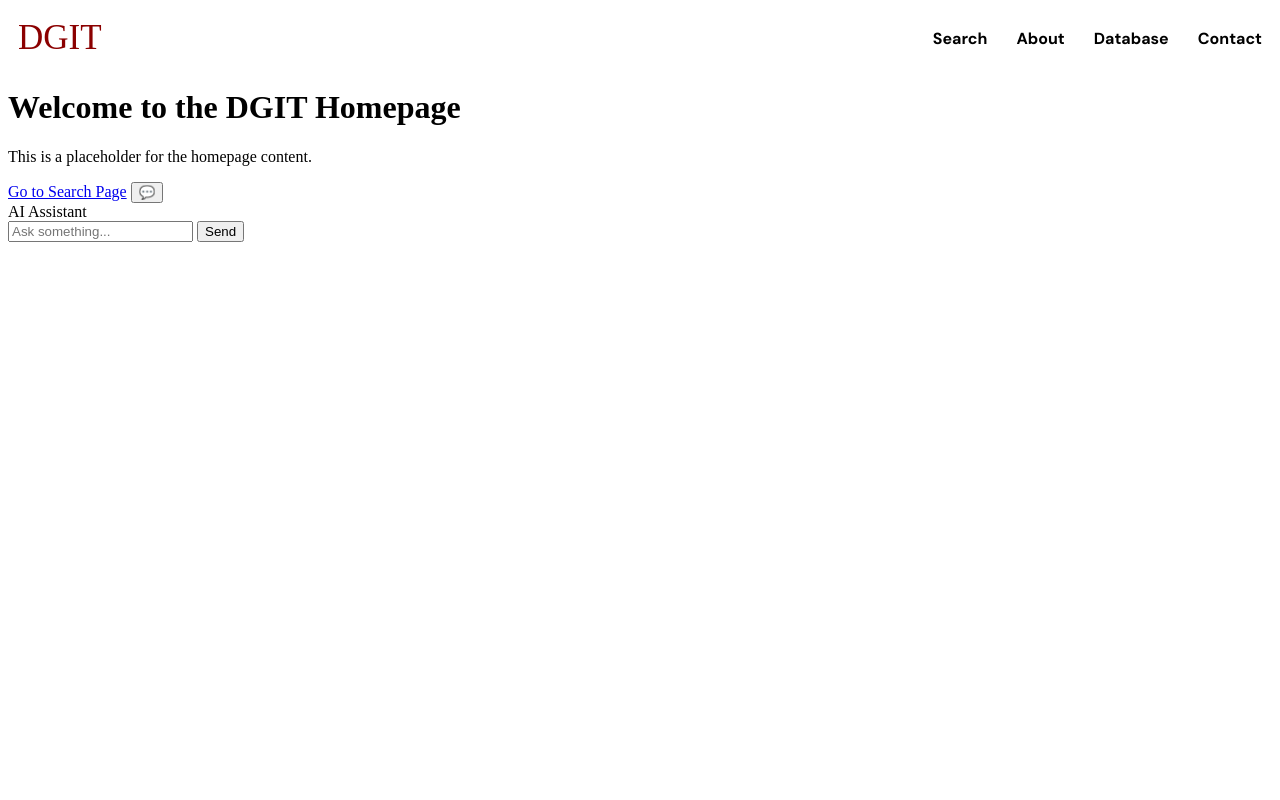
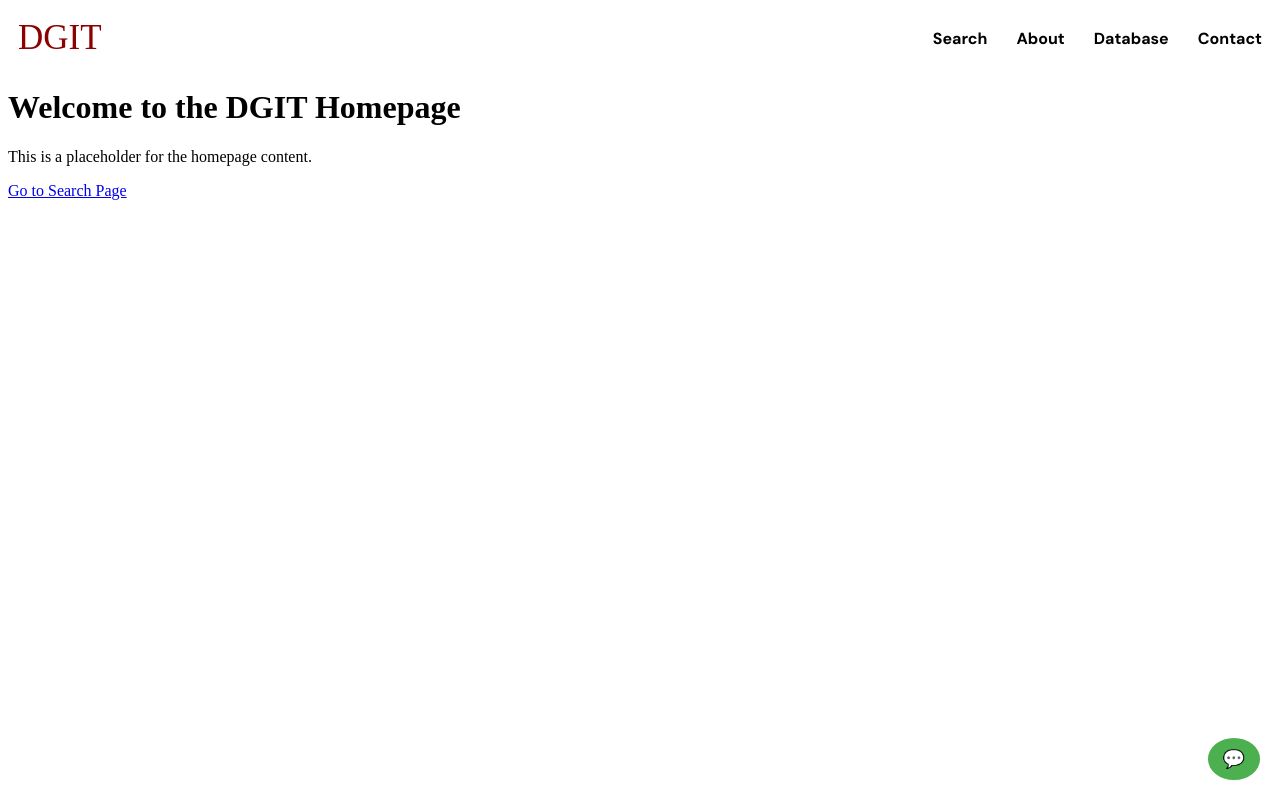
Before and after one commit to thanhdathuynh/DGIT, a Flask app: page / in a window 1280 px wide. Run offline with Flask 3, Linux system fonts and the light colour scheme; some web fonts are replaced.

Commit message:
AI chatbot can now answer basic questions

```diff
--- a/app.py
+++ b/app.py
@@ -208,13 +208,33 @@ def extract_gene_from_question(question):
     #Simple regex to find uppercase gene names (e.g., SLC6A4, BDNF)
     matches = re.findall(r'\b[A-Z0-9]{2,10}\b', question)
     return matches[0] if matches else None
+
+def fetch_ncbi_summary(term):
+    try:
+        url = f"https://eutils.ncbi.nlm.nih.gov/entrez/eutils/esearch.fcgi"
+        params = {"db": "gene", "term": term, "retmode": "json"}
+        r = requests.get(url, params=params, timeout=10)
+        r.raise_for_status()
+        ids = r.json().get("esearchresult", {}).get("idlist", [])
+        if not ids:
+            return None
+        gene_id = ids[0]
+
+        summary_url = f"https://eutils.ncbi.nlm.nih.gov/entrez/eutils/esummary.fcgi"
+        summary_params = {"db": "gene", "id": gene_id, "retmode": "json"}
+        s = requests.get(summary_url, params=summary_params, timeout=10)
+        s.raise_for_status()
+        doc = s.json().get("result", {}).get(gene_id, {})
+        return doc.get("description")
+    except Exception:
+        return None
+
 #landing page of DGIT
 @app.route('/', methods=['GET'])
 def index():
   if request.method == 'GET':
       return render_template('index.html')
   return render_template('index.html')
-
 
 @app.route('/search', methods=['GET', 'POST'])
 def search():
@@ -359,19 +379,20 @@ def ask():
     data = request.get_json()
     question = data.get("question")
 
-    # Optional gene context
     gene_name = extract_gene_from_question(question)
     interactions = None
+    ncbi_summary = None
+
     if gene_name:
         query = """
         query($names: [String!]!) {
           genes(names: $names) {
             nodes {
+              name
               interactions {
                 drug { name conceptId }
                 interactionScore
                 interactionTypes { type directionality }
-                publications { pmid }
                 sources { sourceDbName }
               }
             }
@@ -380,7 +401,7 @@ def ask():
         """
         variables = {"names": [gene_name]}
         try:
-            resp = requests.post("https://dgidb.org/api/graphql", json={"query": query, "variables": variables}, timeout=20)
+            resp = requests.post(DGIDB_API_URL, json={"query": query, "variables": variables}, timeout=15)
             resp.raise_for_status()
             results = resp.json()
             if not results.get("errors"):
@@ -388,7 +409,9 @@ def ask():
         except:
             interactions = None
 
-    answer = ask_ai_google(question, interactions)
+        ncbi_summary = fetch_ncbi_summary(gene_name)
+
+    answer = ask_ai_google(question, interactions, ncbi_summary)
     return jsonify({"answer": answer})
 
 if __name__ == '__main__':
--- a/templates/index.html
+++ b/templates/index.html
@@ -25,38 +25,48 @@
     <p>This is a placeholder for the homepage content.</p>
     <a href="/search">Go to Search Page</a>
 
-        <!-- Barebones: AI Chatbot Toggle Button -->
-<button id="aiToggleBtn">💬</button>
+<!-- AI Chatbot Toggle Button -->
+<button id="aiToggleBtn" style="position:fixed;bottom:20px;right:20px;z-index:1000;padding:10px 15px;border-radius:50%;background:#4caf50;color:white;border:none;font-size:18px;cursor:pointer;">💬</button>
 
 <!-- Floating AI Chat Panel -->
-<div id="aiPanel">
-    <div id="aiPanelHeader">AI Assistant</div>
-    <div id="aiPanelBody"></div>
-    <div id="aiInputContainer">
-        <input type="text" id="aiInput" placeholder="Ask something...">
-        <button id="aiSend">Send</button>
+<div id="aiPanel" style="display:none;position:fixed;bottom:70px;right:20px;width:300px;height:400px;background:white;border:1px solid #ccc;border-radius:10px;box-shadow:0 4px 8px rgba(0,0,0,0.2);z-index:1000;flex-direction:column;overflow:hidden;">
+    <div id="aiPanelHeader" style="background:#4caf50;color:white;padding:10px;font-weight:bold;border-top-left-radius:10px;border-top-right-radius:10px;">AI Assistant</div>
+    <div id="aiPanelBody" style="flex:1;padding:10px;overflow-y:auto;background:#f9f9f9;"></div>
+    <div id="aiInputContainer" style="display:flex;border-top:1px solid #ccc;">
+        <input type="text" id="aiInput" placeholder="Ask something..." style="flex:1;padding:8px;border:none;border-radius:0 0 0 10px;">
+        <button id="aiSend" style="padding:8px 12px;border:none;background:#4caf50;color:white;cursor:pointer;border-radius:0 0 10px 0;">Send</button>
     </div>
 </div>
 
+<!-- Include Markdown parser -->
+<script src="https://cdn.jsdelivr.net/npm/marked/marked.min.js"></script>
+
 <script>
-    // Toggle AI panel visibility
     const aiToggleBtn = document.getElementById('aiToggleBtn');
     const aiPanel = document.getElementById('aiPanel');
+    const aiInput = document.getElementById('aiInput');
+    const aiSend = document.getElementById('aiSend');
+    const aiBody = document.getElementById('aiPanelBody');
+
+    // Toggle AI panel visibility
     aiToggleBtn.addEventListener('click', () => {
         aiPanel.style.display = aiPanel.style.display === 'flex' ? 'none' : 'flex';
         aiPanel.style.flexDirection = 'column';
     });
 
-    const aiInput = document.getElementById('aiInput');
-    const aiSend = document.getElementById('aiSend');
-    const aiBody = document.getElementById('aiPanelBody');
-
-    // Append message to panel
+    // Append message to chat panel
     function appendMessage(text, sender='user') {
         const p = document.createElement('p');
-        p.textContent = text;
         p.style.margin = '5px 0';
-        p.style.fontWeight = sender === 'user' ? 'bold' : 'normal';
+        if(sender === 'ai'){
+            // Render Markdown for AI messages
+            p.innerHTML = marked.parse(text);
+            p.style.color = '#000';
+        } else {
+            p.textContent = text;
+            p.style.fontWeight = 'bold';
+            p.style.color = '#333';
+        }
         aiBody.appendChild(p);
         aiBody.scrollTop = aiBody.scrollHeight;
     }
```
Also changed, not shown: ai_helper.py (+31 -7 lines).
